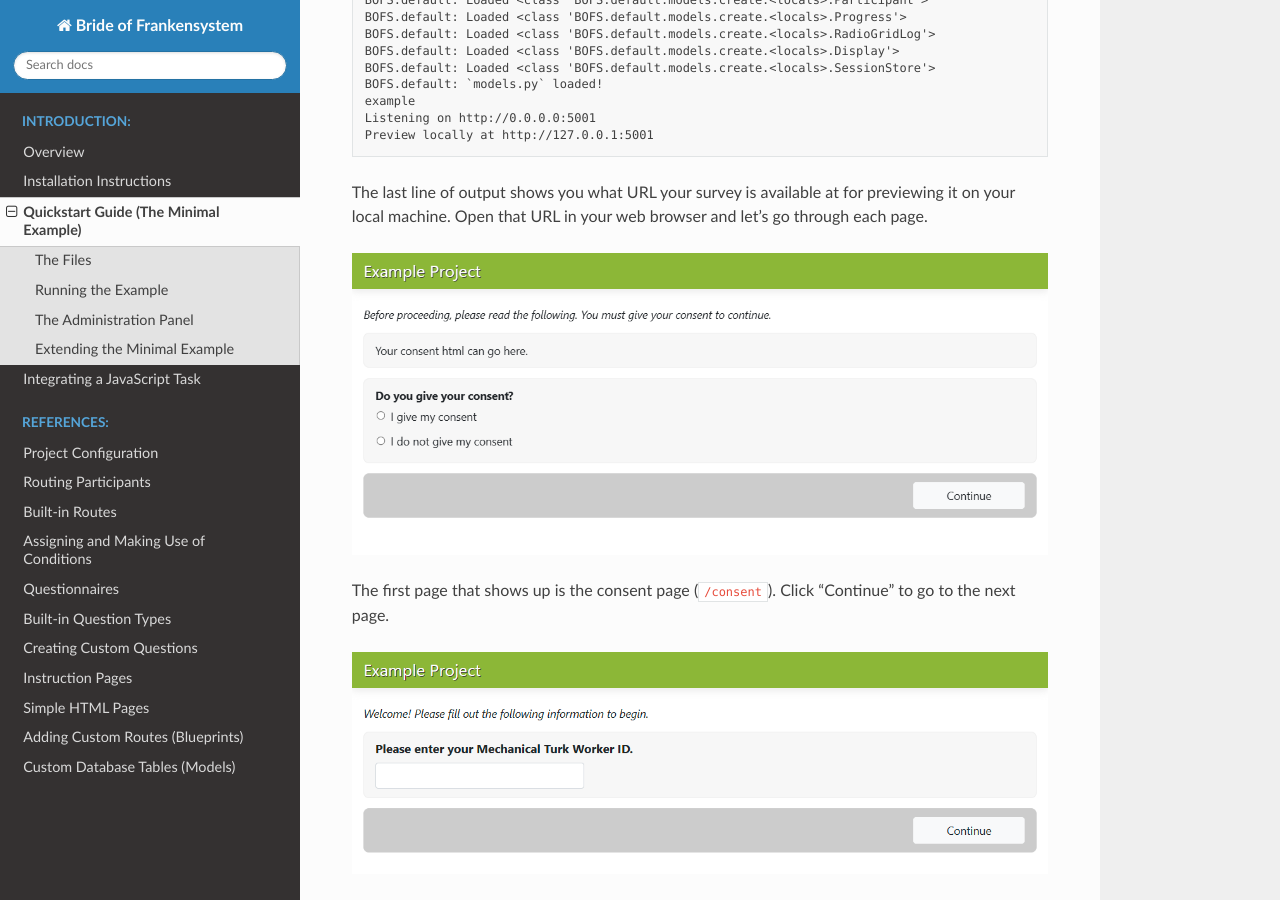
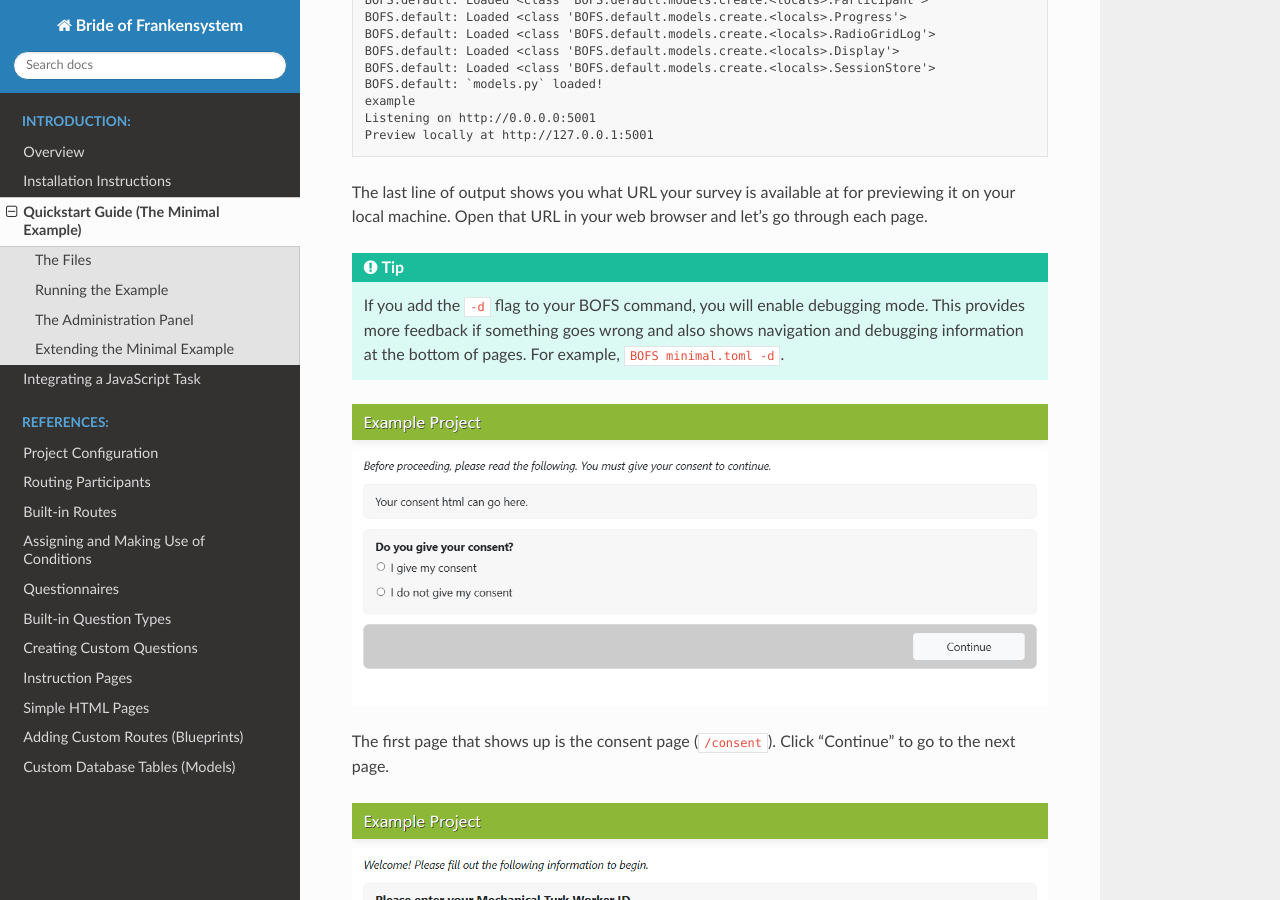
Before and after one commit to colbyj/bride-of-frankensystem, a Sphinx documentation site: the page built from docs/quickstart.rst, in a window 1280 px wide and 900 px high, scrolled down 5039 px. Built offline with Sphinx 7.4.7 and the Read the Docs theme 2.0.0, drawn with Linux system fonts in a browser that asks for light colours; some of the changed text lies outside the part shown.

Commit message:
The pip build was missing files, so fixed that. Version now 1.9.3.3. Also added two tips to the quickstart.

```diff
--- a/docs/quickstart.rst
+++ b/docs/quickstart.rst
@@ -110,6 +110,11 @@
 The last line of output shows you what URL your survey is available at for previewing it on your local machine. Open
 that URL in your web browser and let's go through each page.
 
+.. TIP::
+    If you add the ``-d`` flag to your BOFS command, you will enable debugging mode. This provides more feedback if
+    something goes wrong and also shows navigation and debugging information at the bottom of pages. For example,
+    ``BOFS minimal.toml -d``.
+
 .. image:: quickstart/minimal/minimal0.png
   :width: 800
   :alt: The consent page.
@@ -163,6 +168,8 @@
 Extending the Minimal Example
 -----------------------------
 
+
+
 Please continue reading to learn about the different ways in which this example project can be extended.
 
 * To learn how to assign participants to different conditions, see :doc:`conditions`.
@@ -170,3 +177,8 @@
 * To learn more about how to show static content to participants, see :doc:`instruction_pages`.
 * To learn about how to add your own custom pages, see :doc:`blueprints`.
 * To learn how to store your own data to the database, see :doc:`tables`.
+
+
+.. TIP::
+    When developing BOFS projects, you may find it helpful to run the project in a new private/incognito window each
+    time. Alternatively, you can restart your session (and go back to the start of your study) via the ``/restart`` route.
```
Also changed, not shown: pyproject.toml (+1 -6 lines), 1 other file.
